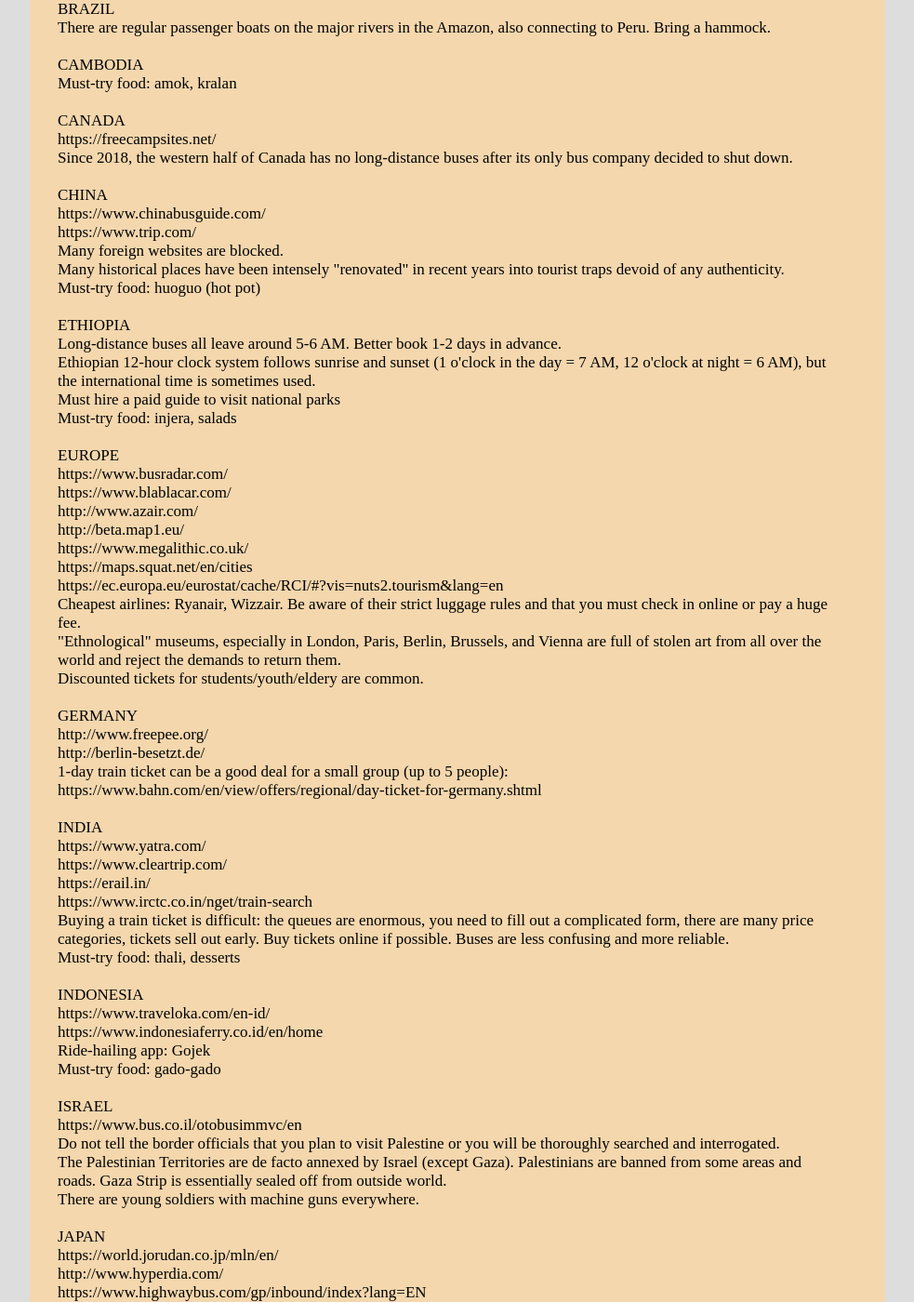
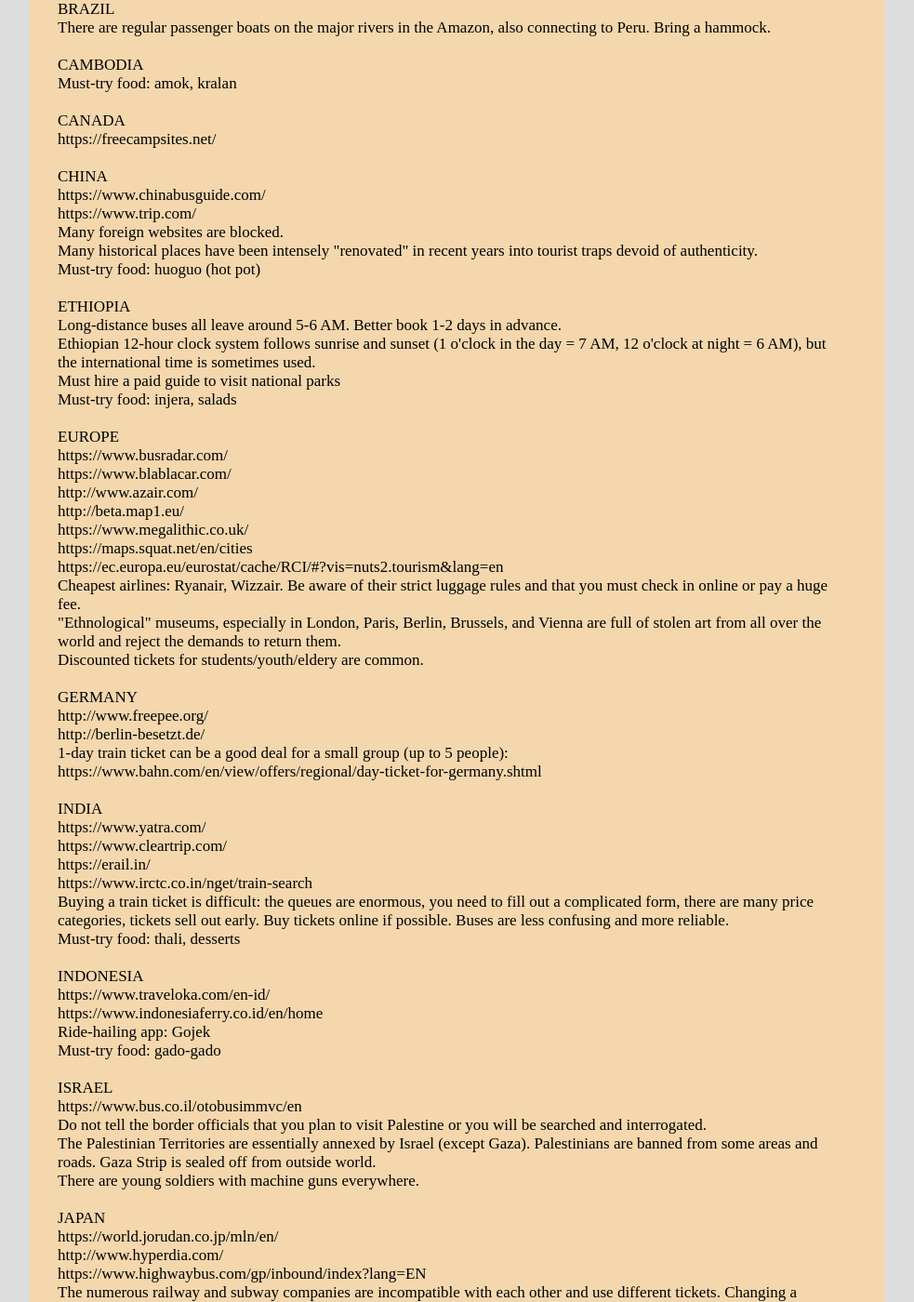
Before and after one commit to witbag/witbag.github.io, a Jekyll site: the page built from travel/notes.html, in a window 1280 px wide and 1400 px high, scrolled down 424 px. Shown: the whole window at 93% size, without its empty margins (148-1131 px from the left). Built offline with Jekyll 4.4.1, drawn with Linux system fonts in a browser that asks for light colours; some of the changed text lies outside the part shown.

Commit message:
Update notes.html

```diff
--- a/travel/notes.html
+++ b/travel/notes.html
@@ -28,13 +28,12 @@
 <br>
 CANADA<br>
 https://freecampsites.net/<br>
-Since 2018, the western half of Canada has no long-distance buses after its only bus company decided to shut down.<br>
 <br>
 CHINA<br>
 https://www.chinabusguide.com/<br>
 https://www.trip.com/<br>
 Many foreign websites are blocked.<br>
-Many historical places have been intensely "renovated" in recent years into tourist traps devoid of any authenticity.<br>
+Many historical places have been intensely "renovated" in recent years into tourist traps devoid of authenticity.<br>
 Must-try food: huoguo (hot pot)<br>
 <br>
 ETHIOPIA<br>
@@ -76,8 +75,8 @@
 <br>
 ISRAEL<br>
 https://www.bus.co.il/otobusimmvc/en<br>
-Do not tell the border officials that you plan to visit Palestine or you will be thoroughly searched and interrogated.<br>
-The Palestinian Territories are de facto annexed by Israel (except Gaza). Palestinians are banned from some areas and roads. Gaza Strip is essentially sealed off from outside world.<br>
+Do not tell the border officials that you plan to visit Palestine or you will be searched and interrogated.<br>
+The Palestinian Territories are essentially annexed by Israel (except Gaza). Palestinians are banned from some areas and roads. Gaza Strip is sealed off from outside world.<br>
 There are young soldiers with machine guns everywhere.<br>
 <br>
 JAPAN<br>
```
Also changed, not shown: other parts of travel/notes.html (+1 -1 lines).
